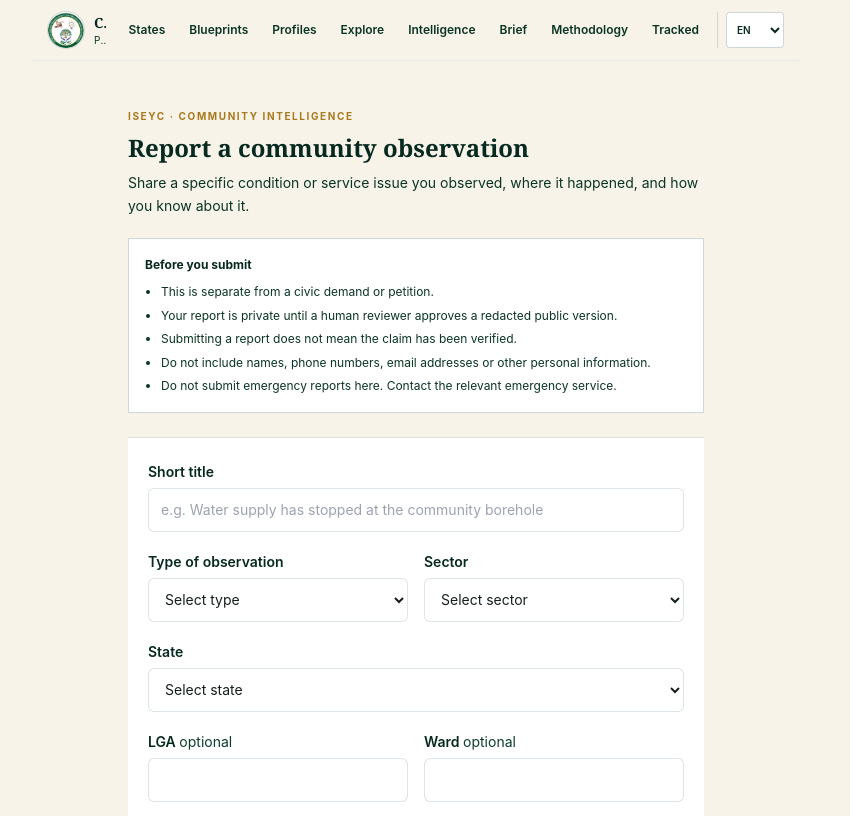
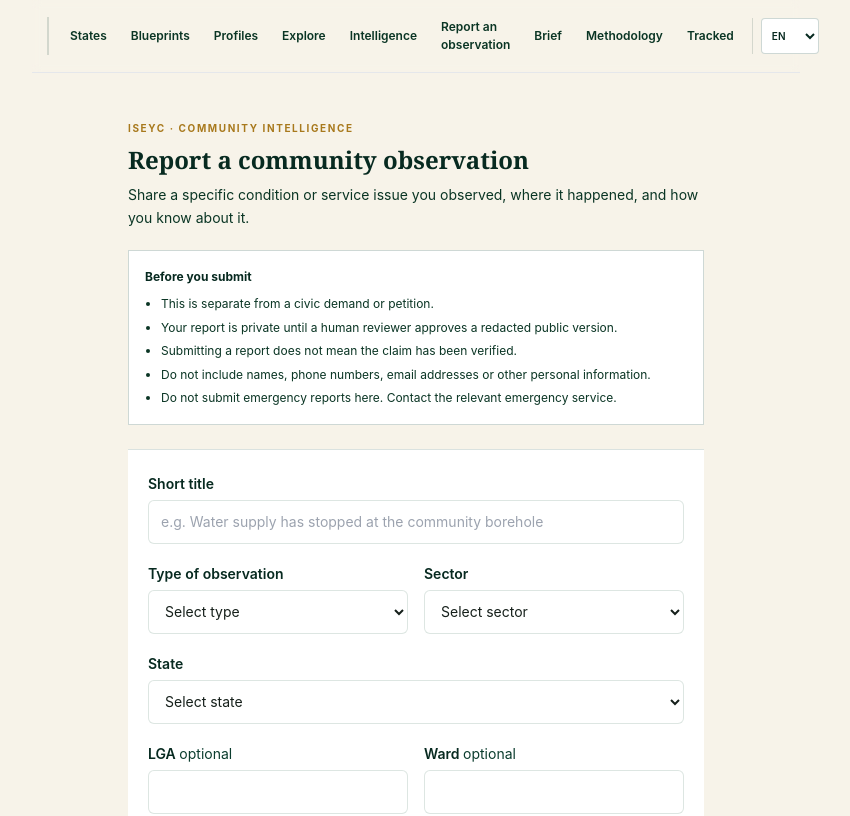
Before and after one commit to mrzulqarnainnadabo/2027-street-mandate, a Next.js app: page /report in a window 1280 px wide. Shown: the top 816 px of the page, without its empty margins (224-1074 px from the left). Built offline with nearby package versions, Linux system fonts and the light colour scheme.

Commit message:
feat(navigation): add community observation intake entry

```diff
--- a/components/Header.tsx
+++ b/components/Header.tsx
@@ -13,6 +13,7 @@ const NAV = [
   { href: "/profiles", label: "Profiles" },
   { href: "/explore", label: "Explore" },
   { href: "/intelligence", label: "Intelligence" },
+  { href: "/report", label: "Report an observation" },
   { href: "/brief", label: "Brief" },
   { href: "/methodology", label: "Methodology" },
   { href: "/tracked", label: "Tracked" },
```
